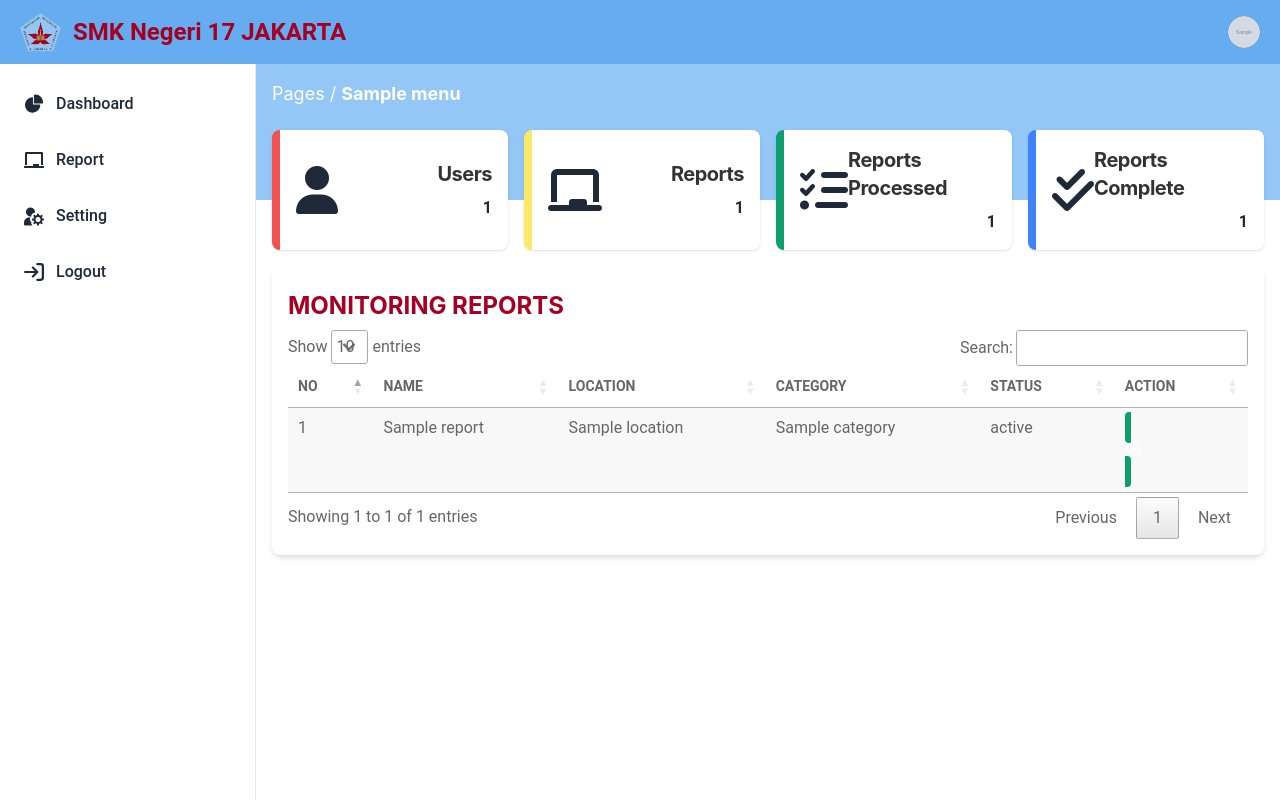
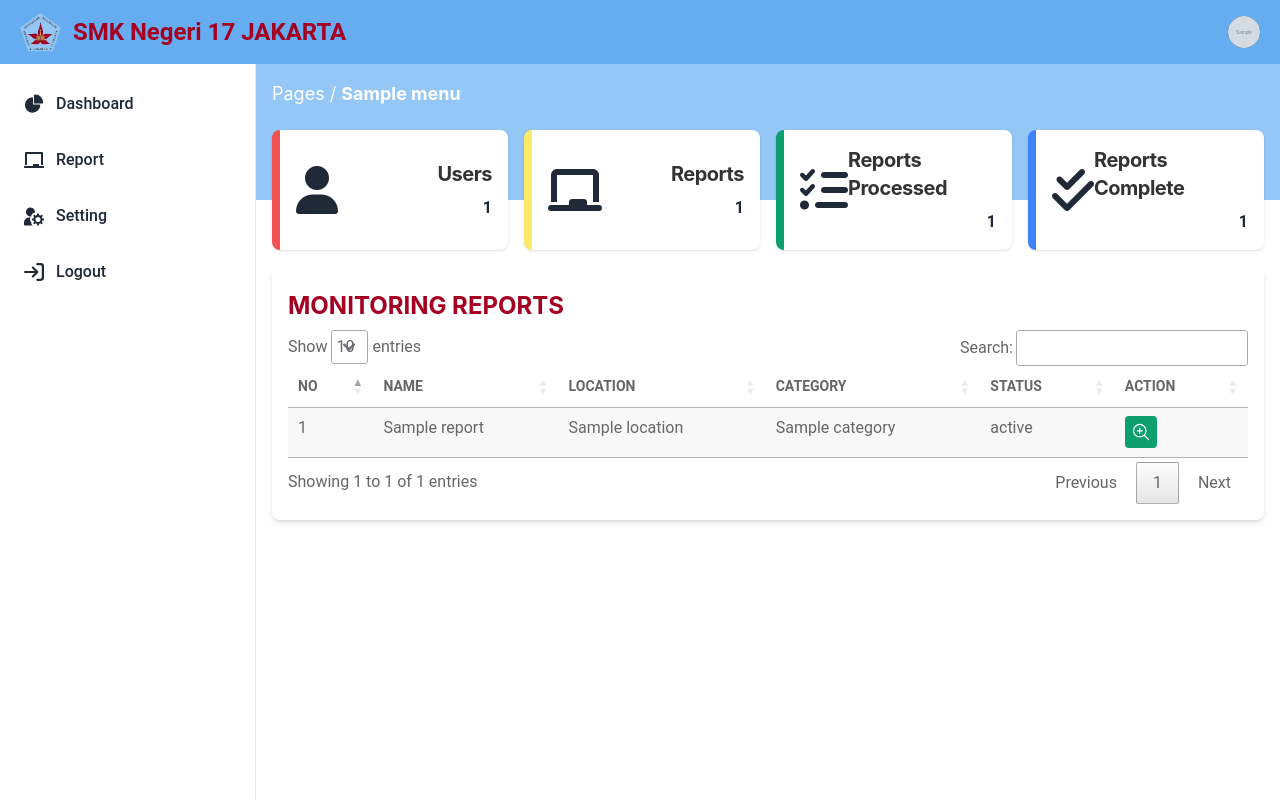
Before and after one commit to prmdyabimo/school-report, a CodeIgniter 4 app: template app/Views/pages/v_dashboard.php in a window 1280 px wide. Run offline with PHP 8.4 and a stand-in for CodeIgniter, Linux system fonts and the light colour scheme; the template is opened without the code that fills it: most values are stand-ins (such as "Sample title", 1, 10 or a date in 2020); grey boxes marked "Sample" are stand-in pictures; style sheets or scripts are compiled from the project's sources; some libraries are stand-ins or nearby versions.

Commit message:
fix button show on dashboard page

```diff
--- a/app/Views/components/dashboard/c_reports_session.php
+++ b/app/Views/components/dashboard/c_reports_session.php
@@ -23,10 +23,12 @@
                     <td class="text-capitalize"><?= $value['category']; ?></td>
                     <td class="text-capitalize"><?= $value['status']; ?></td>
                     <td class="text-capitalize">
-                        <a href="/report-detail/<?= $value['id']; ?>" data-te-ripple-init class="bg-green-500 hover:bg-green-600 p-1.5 rounded">
-                            <svg fill="none" stroke="currentColor" stroke-width="1.5" viewBox="0 0 24 24" xmlns="http://www.w3.org/2000/svg" aria-hidden="true" class="flex-shrink-0 w-5 h-5 text-white">
-                                <path stroke-linecap="round" stroke-linejoin="round" d="M21 21l-5.197-5.197m0 0A7.5 7.5 0 105.196 5.196a7.5 7.5 0 0010.607 10.607zM10.5 7.5v6m3-3h-6"></path>
-                            </svg>
+                        <a href="/report-detail/<?= $value['id']; ?>">
+                            <button data-te-ripple-init class="bg-green-500 hover:bg-green-600 p-1.5 rounded">
+                                <svg fill="none" stroke="currentColor" stroke-width="1.5" viewBox="0 0 24 24" xmlns="http://www.w3.org/2000/svg" aria-hidden="true" class="flex-shrink-0 w-5 h-5 text-white">
+                                    <path stroke-linecap="round" stroke-linejoin="round" d="M21 21l-5.197-5.197m0 0A7.5 7.5 0 105.196 5.196a7.5 7.5 0 0010.607 10.607zM10.5 7.5v6m3-3h-6"></path>
+                                </svg>
+                            </button>
                         </a>
                     </td>
                 </tr>
```
